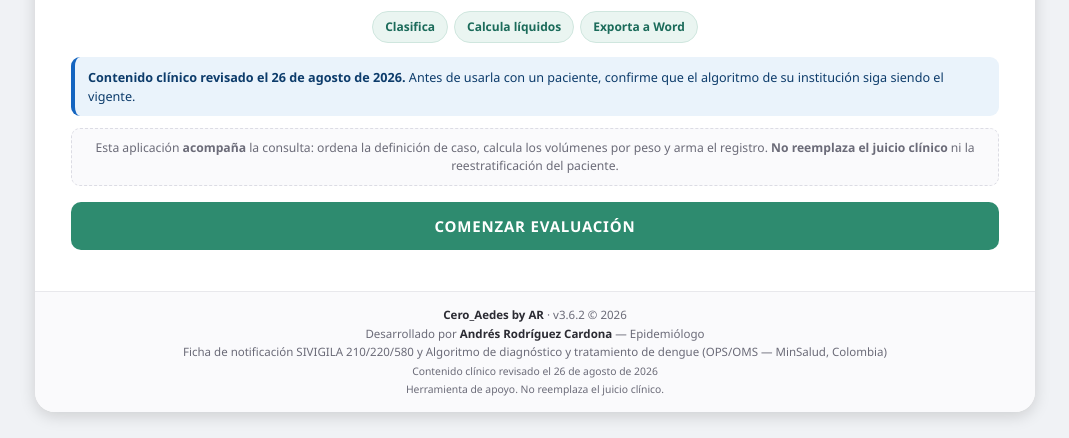
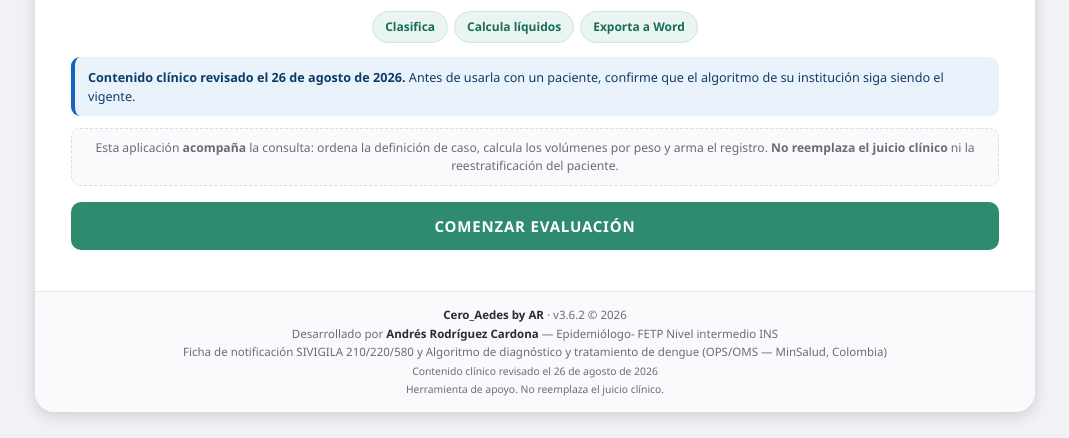
Before and after one commit to rodriguezcardonaandres81-coder/ceroaedes, a website: page index.html in a window 1280 px wide. Shown: the part 393-831 px from the top of the page, without its empty margins (105-1174 px from the left). Drawn offline with Linux system fonts and the light colour scheme.

Commit message:
Update index.html

```diff
--- a/index.html
+++ b/index.html
@@ -747,7 +747,7 @@ footer b{color:var(--text)}
 
 <footer>
   <b>Cero_Aedes by AR</b> · <span id="app-version">v—</span> &copy; 2026<br>
-  Desarrollado por <b>Andrés Rodríguez Cardona</b> — Epidemiólogo<br>
+  Desarrollado por <b>Andrés Rodríguez Cardona</b> — Epidemiólogo- FETP Nivel intermedio INS <br>
   Ficha de notificación SIVIGILA 210/220/580 y Algoritmo de diagnóstico y tratamiento de dengue (OPS/OMS — MinSalud, Colombia)<br>
   <span id="revision-pie" style="font-size:.9em"></span><br>
   <span style="font-size:.9em">Herramienta de apoyo. No reemplaza el juicio clínico.</span>
```
